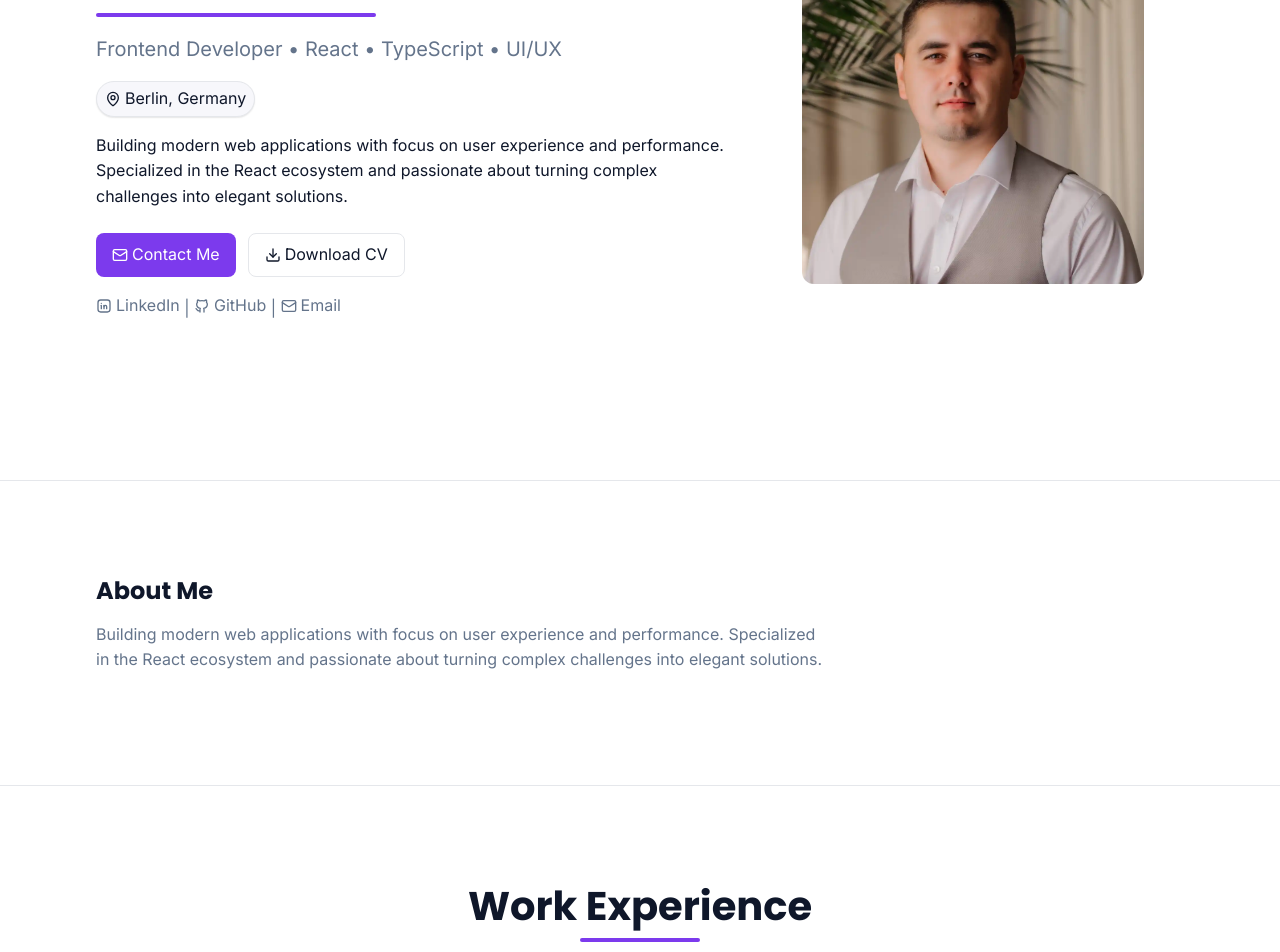
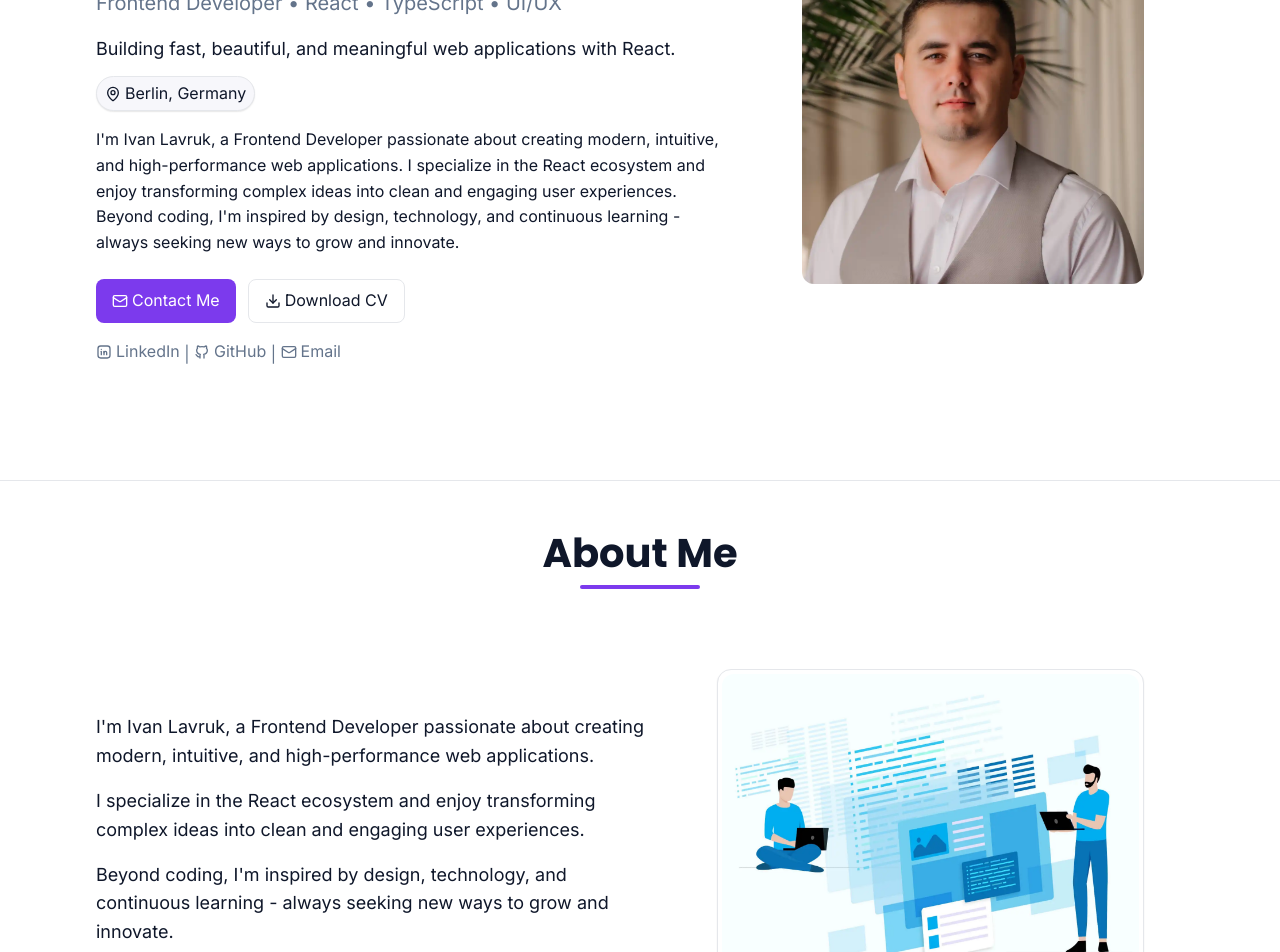
Before and after one commit to iLavruk/Portfolio, a React (Vite) app: page / in a window 1280 px wide. Shown: the part 320-1272 px from the top of the page. Built offline with nearby package versions, Linux system fonts and the light colour scheme.

Commit message:
updated about section

```diff
--- a/src/App.tsx
+++ b/src/App.tsx
@@ -21,6 +21,7 @@ export default function App() {
         <Hero
           name={data.name}
           title={data.title}
+          tagline={data.tagline}
           location={data.contacts.location}
           available={data.available}
           summary={data.summary}
--- a/src/components/about/About.tsx
+++ b/src/components/about/About.tsx
@@ -1,16 +1,28 @@
 import { SectionId } from '@lib/constants/sections.constant'
 import styles from './about.module.css'
+import aboutImg from '@/assets/images/about-me.webp'
 
 type AboutProps = {
-  summary?: string
+  summary: string
 }
 
 export default function About({ summary }: AboutProps) {
   return (
     <section id={SectionId.about} className={styles.about}>
+      <div className="container">
+        <div className={styles.about__head}>
+          <h2 className={styles.about__title}>About Me</h2>
+        </div>
+      </div>
       <div className={`container ${styles.about__wrap}`}>
-        <h2 className={styles.about__title}>About Me</h2>
-        <p className={styles.about__text}>{summary}</p>
+        <div className={styles.about__card}>
+          {summary.split('\n').map((p, i) => (
+            <p key={i} className={styles.about__text}>{p.trim()}</p>
+          ))}
+        </div>
+        <figure className={styles.about__media}>
+          <img className={styles.about__image} src={aboutImg} alt="About me" loading="lazy" decoding="async" />
+        </figure>
       </div>
     </section>
   )
--- a/src/components/about/about.module.css
+++ b/src/components/about/about.module.css
@@ -1,16 +1,67 @@
 /* BEM: about */
 .about {}
 
-.about__wrap {
-    padding-block: var(--space-12);
+.about__head {
+  text-align: center;
+  margin: 0 auto var(--space-8);
 }
 
 .about__title {
-    margin: 0 0 var(--space-4);
-    font-size: var(--fs-2xl);
+  font-size: var(--fs-4xl);
+  margin: 0;
+  position: relative;
+}
+
+.about__title::after {
+  content: '';
+  display: block;
+  width: 120px;
+  height: 4px;
+  background: var(--color-primary);
+  border-radius: 2px;
+  margin: var(--space-2) auto 0;
+}
+
+.about__wrap {
+  padding-block: var(--space-8);
+  display: grid;
+  grid-template-columns: 1.1fr 1fr;
+  gap: var(--space-6);
+  align-items: center;
+}
+
+.about__card {
+  /* keep spacing, remove visual card background */
+  padding: 0;
+  display: grid;
+  gap: var(--space-4);
 }
 
 .about__text {
-    max-width: 72ch;
-    color: var(--color-muted);
+  max-width: 72ch;
+  margin: 0 auto;
+  font-size: var(--fs-lg);
+  color: var(--color-text);
 }
+
+.about__media {
+  padding: var(--space-1);
+  border: 1px solid var(--color-border);
+  border-radius: calc(var(--radius) + 2px);
+  background: var(--color-bg);
+  box-shadow: var(--shadow-sm);
+}
+
+.about__image {
+  display: block;
+  width: 100%;
+  aspect-ratio: 4 / 3;
+  object-fit: cover;
+  border-radius: var(--radius);
+}
+
+@media (max-width: 1024px) {
+  .about__wrap {
+    grid-template-columns: 1fr;
+  }
+}
--- a/src/components/hero/Hero.tsx
+++ b/src/components/hero/Hero.tsx
@@ -4,7 +4,7 @@ import { SectionId } from '@lib/constants/sections.constant'
 import styles from './hero.module.css'
 import { contactIcons, miscIcons } from '@/lib/icons/lucide-map'
 
-export default function Hero({ name, title, location, summary, available, contacts, cvUrl }: HeroProps) {
+export default function Hero({ name, title, tagline, location, summary, available, contacts, cvUrl }: HeroProps) {
   return (
     <section id={SectionId.home} className={styles.hero}>
       <div className={`container ${styles.hero__inner}`}>
@@ -23,47 +23,30 @@ export default function Hero({ name, title, location, summary, available, contac
           })()}
           <div className={styles.hero__divider} />
           <p className={styles.hero__subtitle}>{title}</p>
-          {location && (
+          <p className={styles.hero__tagline}>{tagline}</p>
           <div className={styles.hero__location}>
               {contactIcons.location ? (
                 <contactIcons.location className={styles.hero__icon} aria-hidden="true" />
               ) : null}
               {location}
             </div>
-          )}
-          {summary && <p className={styles.hero__summary}>{summary}</p>}
+          <p className={styles.hero__summary}>{summary}</p>
           <div className={styles.hero__actions}>
-            {contacts?.email ? (
             <a className={styles.hero__btn} href={`mailto:${contacts.email}`}>
               {contactIcons.email ? <contactIcons.email className={styles.hero__icon} aria-hidden="true" /> : null}
               Contact Me
             </a>
-            ) : (
-              <button className={styles.hero__btn} type="button" disabled>
-                {contactIcons.email ? <contactIcons.email className={styles.hero__icon} aria-hidden="true" /> : null}
-                Contact Me
-              </button>
-            )}
-            {cvUrl ? (
             <a className={`${styles.hero__btn} ${styles['hero__btn--ghost']}`} href={cvUrl} download target="_blank" rel="noreferrer noopener">
               {miscIcons.Download ? <miscIcons.Download className={styles.hero__icon} aria-hidden="true" /> : null}
               Download CV
             </a>
-            ) : (
-              <button className={`${styles.hero__btn} ${styles['hero__btn--ghost']}`} type="button" disabled>
-                {miscIcons.Download ? <miscIcons.Download className={styles.hero__icon} aria-hidden="true" /> : null}
-                Download CV
-              </button>
-            )}
           </div>
           <div className={styles.hero__links}>
-            {contacts?.linkedin && (
             <a href={contacts.linkedin} target="_blank" rel="noreferrer">
               {contactIcons.linkedin ? <contactIcons.linkedin className={styles.hero__icon} aria-hidden="true" /> : null}
               LinkedIn
             </a>
-            )}
-            {contacts?.github && (
+            {contacts.github && (
               <>
                 {' '}
                 |{' '}
@@ -73,7 +56,6 @@ export default function Hero({ name, title, location, summary, available, contac
                 </a>
               </>
             )}
-            {contacts?.email && (
             <>
               {' '}
               | <a href={`mailto:${contacts.email}`}>
@@ -81,7 +63,6 @@ export default function Hero({ name, title, location, summary, available, contac
                 Email
               </a>
             </>
-            )}
           </div>
         </div>
         <figure className={styles.hero__media}>
--- a/src/components/hero/hero.module.css
+++ b/src/components/hero/hero.module.css
@@ -62,6 +62,13 @@
   color: var(--color-muted);
   margin-bottom: var(--space-4);
   font-size: var(--fs-xl);
+}
+
+.hero__tagline {
+  font-size: var(--fs-lg);
+  color: var(--color-text);
+  margin-bottom: var(--space-3);
+  max-width: 60ch;
 }
 
 .hero__location {
--- a/src/data/resumeData.json
+++ b/src/data/resumeData.json
@@ -1,15 +1,16 @@
 {
-  "name": "Ivan Lavruk",
-  "title": "Frontend Developer • React • TypeScript • UI/UX",
-  "contacts": {
-    "email": "ivanlavruk9@gmail.com",
-    "phone": "+49 1578 3060764",
-    "location": "Berlin, Germany",
-    "linkedin": "https://www.linkedin.com/in/ivan-lavruk/",
-    "github": "https://github.com/iLavruk"
+    "name":  "Ivan Lavruk",
+    "tagline":  "Building fast, beautiful, and meaningful web applications with React.",
+    "title":  "Frontend Developer • React • TypeScript • UI/UX",
+    "contacts":  {
+                     "email":  "ivanlavruk9@gmail.com",
+                     "phone":  "+49 1578 3060764",
+                     "location":  "Berlin, Germany",
+                     "linkedin":  "https://www.linkedin.com/in/ivan-lavruk/",
+                     "github":  "https://github.com/iLavruk"
                  },
-  "skills": {
-    "Frontend": [
+    "skills":  {
+                   "Frontend":  [
                                     "JavaScript",
                                     "TypeScript",
                                     "React",
@@ -20,16 +21,16 @@
                                     "Bootstrap",
                                     "WordPress"
                                 ],
-    "Testing": [
+                   "Testing":  [
                                    "Cypress (Automation)"
                                ],
-    "Design": [
+                   "Design":  [
                                   "UI/UX",
                                   "Figma",
                                   "Adobe Photoshop",
                                   "Illustrator"
                               ],
-    "Other": [
+                   "Other":  [
                                  "Responsive Design",
                                  "Cross-browser",
                                  "Git",
@@ -37,13 +38,13 @@
                                  "Video Editing"
                              ]
                },
-  "experience": [
+    "experience":  [
                        {
-      "role": "Frontend Developer (Team-based Training Program)",
-      "company": "Binary Studio Academy",
-      "location": "Berlin, Germany",
-      "period": "Jun 2025 – Aug 2025",
-      "bullets": [
+                           "role":  "Frontend Developer (Team-based Training Program)",
+                           "company":  "Binary Studio Academy",
+                           "location":  "Berlin, Germany",
+                           "period":  "Jun 2025 – Aug 2025",
+                           "bullets":  [
                                            "Built core features for the Meetlytic project.",
                                            "Implemented UI components with React, TypeScript, Redux Toolkit, CSS.",
                                            "Contributed to auth flow, meeting management, and dashboard UI.",
@@ -51,55 +52,55 @@
                                        ]
                        },
                        {
-      "role": "Web Developer | QA Automation",
-      "company": "Plutio",
-      "location": "Ivano-Frankivsk, Ukraine",
-      "period": "Aug 2022 – May 2023",
-      "bullets": [
+                           "role":  "Web Developer | QA Automation",
+                           "company":  "Plutio",
+                           "location":  "Ivano-Frankivsk, Ukraine",
+                           "period":  "Aug 2022 – May 2023",
+                           "bullets":  [
                                            "Developed and maintained web applications, optimizing performance and UX.",
                                            "Wrote automated tests with Cypress.",
                                            "Collaborated cross-functionally to enhance product features."
                                        ]
                        },
                        {
-      "role": "HTML/CSS Developer | UI/UX Designer",
-      "company": "d.istra",
-      "location": "Ivano-Frankivsk, Ukraine",
-      "period": "Aug 2018 – Aug 2022",
-      "bullets": [
+                           "role":  "HTML/CSS Developer | UI/UX Designer",
+                           "company":  "d.istra",
+                           "location":  "Ivano-Frankivsk, Ukraine",
+                           "period":  "Aug 2018 – Aug 2022",
+                           "bullets":  [
                                            "Built responsive web interfaces using HTML5, CSS3, SCSS, Bootstrap, WordPress.",
                                            "Designed marketing materials, banners, and logos, ensuring brand consistency.",
                                            "Improved UI/UX for accessibility and engagement."
                                        ]
                        }
                    ],
-  "education": [
+    "education":  [
                       {
-      "title": "SoftServe IT Academy – React Online Marathon",
-      "place": "Ivano-Frankivsk, Ukraine",
-      "period": "Feb 2022 – May 2022"
+                          "title":  "SoftServe IT Academy – React Online Marathon",
+                          "place":  "Ivano-Frankivsk, Ukraine",
+                          "period":  "Feb 2022 – May 2022"
                       },
                       {
-      "title": "Master's Degree in Software Engineering – IFNTUOG",
-      "place": "Ivano-Frankivsk, Ukraine",
-      "period": "2013 – 2019"
+                          "title":  "Master\u0027s Degree in Software Engineering – IFNTUOG",
+                          "place":  "Ivano-Frankivsk, Ukraine",
+                          "period":  "2013 – 2019"
                       }
                   ],
-  "languages": [
+    "languages":  [
                       {
-      "name": "Ukrainian",
-      "level": "Native"
+                          "name":  "Ukrainian",
+                          "level":  "Native"
                       },
                       {
-      "name": "English",
-      "level": "B2"
+                          "name":  "English",
+                          "level":  "B2"
                       },
                       {
-      "name": "German",
-      "level": "B1"
+                          "name":  "German",
+                          "level":  "B1"
                       }
                   ],
-  "interests": [
+    "interests":  [
                       "Travel",
                       "Music",
                       "Coding",
@@ -107,7 +108,7 @@
                       "Photography",
                       "Chess"
                   ],
-  "summary": "Building modern web applications with focus on user experience and performance. Specialized in the React ecosystem and passionate about turning complex challenges into elegant solutions.",
-  "available": true,
-  "cvUrl": "/cv/CV_Ivan_Lavruk_en.pdf"
+    "summary":  "I\u0027m Ivan Lavruk, a Frontend Developer passionate about creating modern, intuitive, and high-performance web applications.\nI specialize in the React ecosystem and enjoy transforming complex ideas into clean and engaging user experiences.\nBeyond coding, I\u0027m inspired by design, technology, and continuous learning - always seeking new ways to grow and innovate.",
+    "available":  true,
+    "cvUrl":  "/cv/CV_Ivan_Lavruk_en.pdf"
 }
```
Also changed, not shown: src/types/hero.type.ts (+6 -5 lines), src/types/resume.type.ts (+4 -3 lines), src/assets/images/about-me.webp (added). Lines whose indentation alone changed are shown as unchanged.
